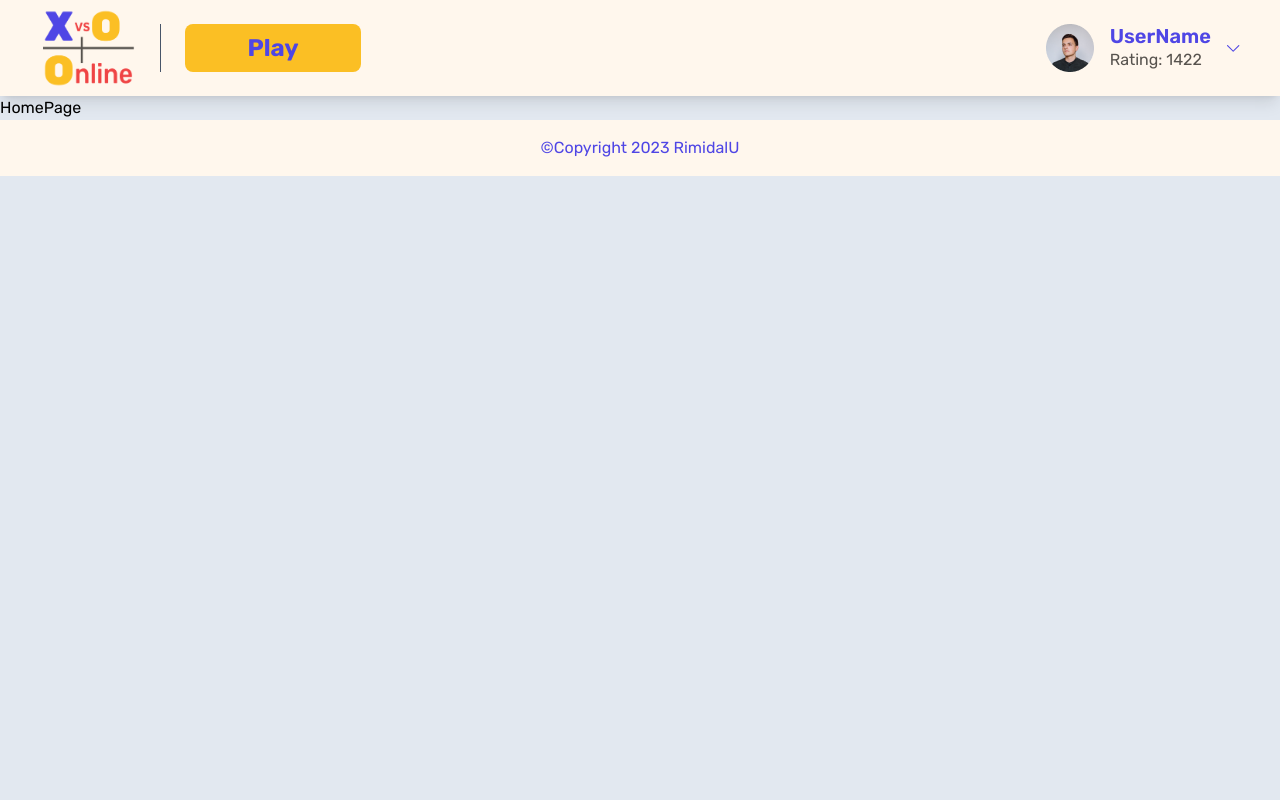
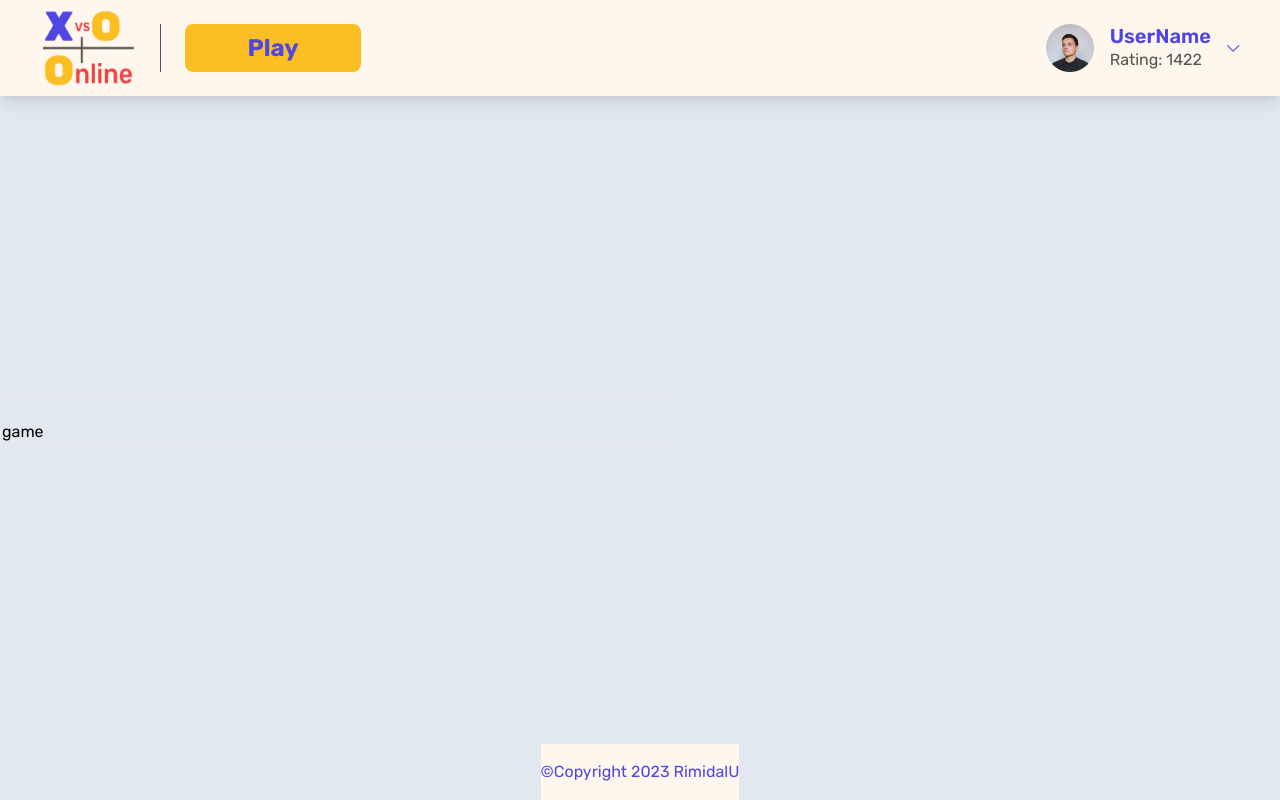
Before and after one commit to RimidalU/tic-tac-toe-online, a Next.js app: page / in a window 1280 px wide. Built offline with nearby package versions, Linux system fonts and the light colour scheme.

Commit message:
feat: add app wrapper

```diff
--- a/pages/_app.tsx
+++ b/pages/_app.tsx
@@ -1,12 +1,13 @@
 import { Rubik } from "next/font/google";
 
 import "../styles/global.css";
+import clsx from "clsx";
 
 const rubik = Rubik({ subsets: ["latin"] });
 
 function App({ Component, pageProps }) {
   return (
-    <div className={rubik.className}>
+    <div className={clsx("bg-slate-200", rubik.className)}>
       <Component {...pageProps} />
     </div>
   );
--- a/pages/index.tsx
+++ b/pages/index.tsx
@@ -3,9 +3,9 @@ import { Header } from "../components/header";
 
 function HomePage() {
   return (
-    <div className=" bg-slate-200 min-h-screen">
+    <div className="max-w-7xl mx-auto min-h-screen flex flex-col justify-between">
       <Header />
-      HomePage
+      <main className="pt-6 max-w-2xl border-2">game</main>
       <Footer />
     </div>
   );
```
